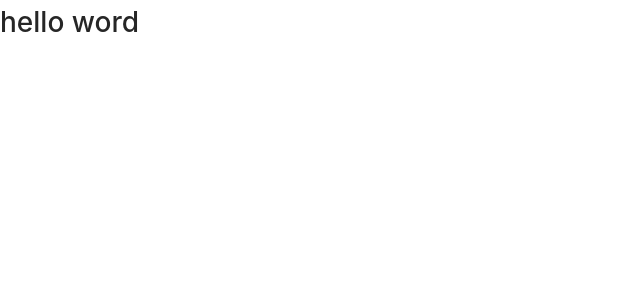
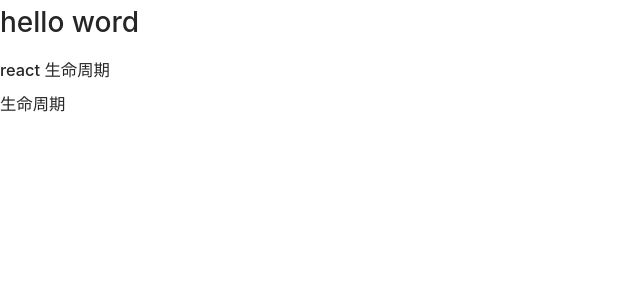
Before and after one commit to z3718l/react-test-app, a React app: page / in a window 1280 px wide. Shown: the top 300 px of the page, without its empty margins (0-640 px from the left). Built offline with nearby package versions, Linux system fonts and the light colour scheme.

Commit message:
fix: 生命周期

```diff
--- a/package.json
+++ b/package.json
@@ -47,6 +47,7 @@
     "postcss-normalize": "8.0.1",
     "postcss-preset-env": "6.7.0",
     "postcss-safe-parser": "4.0.1",
+    "prop-types": "^15.7.2",
     "react": "^16.13.1",
     "react-app-polyfill": "^1.0.6",
     "react-dev-utils": "^10.2.1",
--- a/src/app.jsx
+++ b/src/app.jsx
@@ -1,4 +1,6 @@
 import React from 'react'
+
+import LifeCyclePage from './lifeCyclePage'
 
 class App extends React.Component{
     // 渲染函数
@@ -6,6 +8,7 @@ class App extends React.Component{
         return (
             <div>
                 <h1>hello word</h1>
+                <LifeCyclePage/>
             </div>
         )
     }
--- /dev/null
+++ b/src/lifeCyclePage.jsx
@@ -0,0 +1,29 @@
+import React, { Component } from 'react';
+// import PropTypes from 'prop-types';
+
+export default class LifeCyclePage extends Component {
+  static defaultProps = { // 给props一个默认值
+    msg: 'Om'
+  }
+  static propTypes = { // 给props定义类型
+    // msg: PropTypes.String
+  }
+  constructor (props) {
+    super(props)
+  }
+  componentWillMount() {
+    console.log('componentWillMount')
+  }
+  componentDidMount () {
+    console.log('componentDidMount')
+  }
+  render () {
+    console.log('render', this.props)
+    return (
+      <div>
+        <h3>react 生命周期</h3>
+        <h3>生命周期</h3>
+      </div>
+    )
+  }
+}
```
Also changed, not shown: src/Text/text.js (added, +11 -0 lines).
